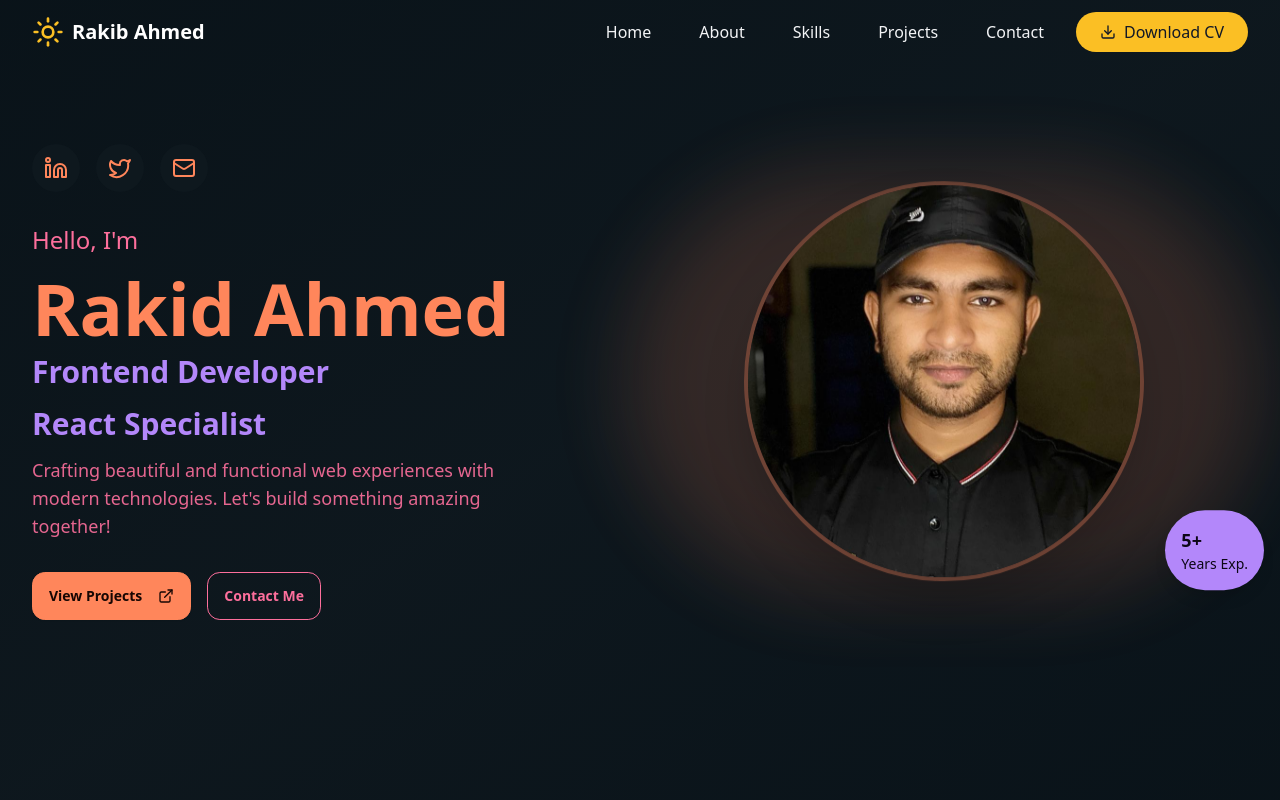
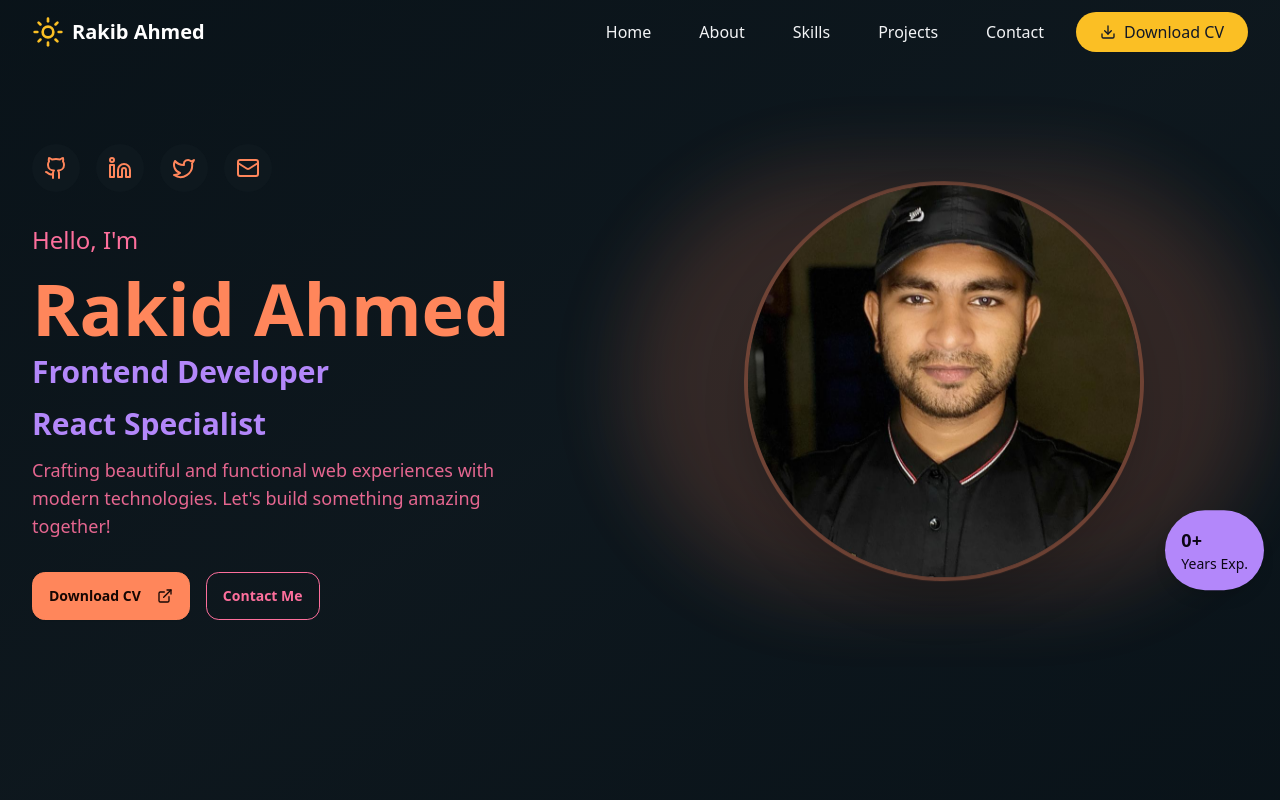
Before and after one commit to mdrakib02/Rakib-Ahmed, a React (Vite) app: page / in a window 1280 px wide. Shown: the top 800 px of the page. Built offline with nearby package versions, Linux system fonts and the light colour scheme.

Commit message:
update hero sections

```diff
--- a/src/Components/Header/NavBar.jsx
+++ b/src/Components/Header/NavBar.jsx
@@ -1,5 +1,5 @@
 import React, { useState, useEffect } from "react";
-import { Menu, X, Download, Sun } from "lucide-react";
+import { Menu, X, Download, Sun, Link } from "lucide-react";
 
 const NavLink = ({ href, children, className = "" }) => {
   return (
@@ -51,10 +51,10 @@ export default function NavBar() {
               <NavLink href="#skills">Skills</NavLink>
               <NavLink href="#projects">Projects</NavLink>
               <NavLink href="#contact">Contact</NavLink>
-              <button className="px-6 py-2 bg-amber-400 hover:bg-amber-500 text-gray-900 rounded-full font-medium transform hover:scale-105 transition-all duration-300 flex items-center gap-2">
+              <a href="https://docs.google.com/document/d/16-IgEVycvKVwI-HRMSUMMQ1D_E4m07pJ2q3AlkueV60/edit?usp=sharing" className="px-6 py-2 bg-amber-400 hover:bg-amber-500 text-gray-900 rounded-full font-medium transform hover:scale-105 transition-all duration-300 flex items-center gap-2">
                 <Download className="h-4 w-4" />
                 Download CV
-              </button>
+              </a>
             </div>
           </div>
 
@@ -93,10 +93,10 @@ export default function NavBar() {
           <NavLink href="#projects" className="block">
             Projects
           </NavLink>
-          <button className="w-full mt-4 px-6 py-2 bg-amber-400 hover:bg-amber-500 text-gray-900 rounded-full font-medium transform hover:scale-105 transition-all duration-300 flex items-center justify-center gap-2">
+          <a href="https://docs.google.com/document/d/16-IgEVycvKVwI-HRMSUMMQ1D_E4m07pJ2q3AlkueV60/edit?usp=sharing"  className="w-full mt-4 px-6 py-2 bg-amber-400 hover:bg-amber-500 text-gray-900 rounded-full font-medium transform hover:scale-105 transition-all duration-300 flex items-center justify-center gap-2">
             <Download className="h-4 w-4" />
             Download CV
-          </button>
+          </a>
         </div>
       </div>
     </nav>
--- a/src/Components/Hero/Hero.jsx
+++ b/src/Components/Hero/Hero.jsx
@@ -1,6 +1,6 @@
 import React from "react";
-import { Linkedin, Twitter, Mail, ExternalLink } from 'lucide-react';
-import myImg from "../../Asset/ME.jpg"
+import { Linkedin, Twitter, Mail, ExternalLink, Github } from "lucide-react";
+import myImg from "../../Asset/ME.jpg";
 
 export default function Hero() {
   return (
@@ -11,16 +11,33 @@ export default function Hero() {
           <div className="w-full md:w-1/2 space-y-8 text-left">
             {/* Social Icons */}
             <div className="flex space-x-4 animate-fade-in">
-              <a href="#" className="p-3 bg-base-100/50 backdrop-blur-sm rounded-full
-                hover:bg-primary/20 transition-all duration-300 text-primary">
+              <a
+                href="https://github.com/mdrakib02"
+                className="p-3 bg-base-100/50 backdrop-blur-sm rounded-full
+                hover:bg-primary/20 transition-all duration-300 text-primary"
+              >
+                <Github className="h-6 w-6" />
+              </a>
+
+              <a
+                href="https://www.linkedin.com/in/md-rakib1"
+                className="p-3 bg-base-100/50 backdrop-blur-sm rounded-full
+                hover:bg-primary/20 transition-all duration-300 text-primary"
+              >
                 <Linkedin className="h-6 w-6" />
               </a>
-              <a href="#" className="p-3 bg-base-100/50 backdrop-blur-sm rounded-full
-                hover:bg-primary/20 transition-all duration-300 text-primary">
+              <a
+                href="#"
+                className="p-3 bg-base-100/50 backdrop-blur-sm rounded-full
+                hover:bg-primary/20 transition-all duration-300 text-primary"
+              >
                 <Twitter className="h-6 w-6" />
               </a>
-              <a href="#" className="p-3 bg-base-100/50 backdrop-blur-sm rounded-full
-                hover:bg-primary/20 transition-all duration-300 text-primary">
+              <a
+                href="https://mail.google.com/mail/mdrakibahmed514@gmail.com"
+                className="p-3 bg-base-100/50 backdrop-blur-sm rounded-full
+                hover:bg-primary/20 transition-all duration-300 text-primary"
+              >
                 <Mail className="h-6 w-6" />
               </a>
             </div>
@@ -35,22 +52,28 @@ export default function Hero() {
               </h1>
               <div className="relative h-20 overflow-hidden">
                 <div className="animate-slide-loop absolute">
-                  <p className="text-2xl md:text-3xl font-semibold text-accent py-2">Frontend Developer</p>
-                  <p className="text-2xl md:text-3xl font-semibold text-accent py-2">React Specialist</p>
-                  <p className="text-2xl md:text-3xl font-semibold text-accent py-2">UI/UX Enthusiast</p>
+                  <p className="text-2xl md:text-3xl font-semibold text-accent py-2">
+                    Frontend Developer
+                  </p>
+                  <p className="text-2xl md:text-3xl font-semibold text-accent py-2">
+                    React Specialist
+                  </p>
                 </div>
               </div>
               <p className="text-lg text-secondary/90 max-w-lg animate-fade-in-delay-2">
-                Crafting beautiful and functional web experiences with modern technologies.
-                Let's build something amazing together!
+                Crafting beautiful and functional web experiences with modern
+                technologies. Let's build something amazing together!
               </p>
               <div className="flex space-x-4 pt-4 animate-fade-in-delay-3">
-                <button className="btn btn-primary">
-                  View Projects <ExternalLink className="h-4 w-4 ml-2" />
-                </button>
-                <button className="btn btn-outline btn-secondary">
+                <a
+                  href="https://docs.google.com/document/d/16-IgEVycvKVwI-HRMSUMMQ1D_E4m07pJ2q3AlkueV60/edit?usp=sharing"
+                  className="btn btn-primary"
+                >
+                  Download CV <ExternalLink className="h-4 w-4 ml-2" />
+                </a>
+                <a href="#contact" className="btn btn-outline btn-secondary">
                   Contact Me
-                </button>
+                </a>
               </div>
             </div>
           </div>
@@ -66,7 +89,7 @@ export default function Hero() {
                   border-4 border-primary/30 shadow-2xl"
               />
               <div className="absolute -bottom-4 -right-4 bg-accent text-accent-content rounded-full p-4 shadow-lg animate-bounce">
-                <span className="text-lg font-bold">5+</span>
+                <span className="text-lg font-bold">0+</span>
                 <span className="block text-sm">Years Exp.</span>
               </div>
             </div>
@@ -76,10 +99,18 @@ export default function Hero() {
 
       <style jsx>{`
         @keyframes slide-loop {
-          0% { transform: translateY(0); }
-          33% { transform: translateY(-40px); }
-          66% { transform: translateY(-80px); }
-          100% { transform: translateY(0); }
+          0% {
+            transform: translateY(0);
+          }
+          33% {
+            transform: translateY(-40px);
+          }
+          66% {
+            transform: translateY(-80px);
+          }
+          100% {
+            transform: translateY(0);
+          }
         }
         .animate-slide-loop {
           animation: slide-loop 6s infinite;
@@ -118,13 +149,23 @@ export default function Hero() {
           }
         }
         @keyframes fadeIn {
-          from { opacity: 0; }
-          to { opacity: 1; }
+          from {
+            opacity: 0;
+          }
+          to {
+            opacity: 1;
+          }
         }
         @keyframes float {
-          0% { transform: translateY(0); }
-          50% { transform: translateY(-20px); }
-          100% { transform: translateY(0); }
+          0% {
+            transform: translateY(0);
+          }
+          50% {
+            transform: translateY(-20px);
+          }
+          100% {
+            transform: translateY(0);
+          }
         }
       `}</style>
     </div>
--- a/src/Components/ProjectsSection.jsx
+++ b/src/Components/ProjectsSection.jsx
@@ -1,6 +1,8 @@
 import React, { useState } from "react";
 import { ExternalLink, Github, X, ChevronRight } from "lucide-react";
 import recofind from "../../src/Asset/Recofind.png";
+import Gadget from "../../src/Asset/Gadget Heaven.png";
+import Cricket from "../../src/Asset/Crictket.png";
 
 const ProjectModal = ({ project, isOpen, onClose }) => {
   if (!isOpen) return null;
@@ -20,7 +22,7 @@ const ProjectModal = ({ project, isOpen, onClose }) => {
           </div>
 
           <img
-            src={project.image}
+            src={project?.image}
             alt={project.title}
             className="w-full h-64 object-cover rounded-lg mb-6"
           />
@@ -85,7 +87,7 @@ const ProjectCard = ({ project, onViewDetails }) => {
     <div className="bg-base-100 rounded-xl overflow-hidden shadow-lg group hover:-translate-y-2 transition-all duration-300">
       <div className="relative overflow-hidden">
         <img
-          src={project.image}
+          src={project?.image}
           alt={project.title}
           className="w-full h-48 object-cover group-hover:scale-110 transition-transform duration-500"
         />
@@ -133,7 +135,7 @@ const ProjectsSection = () => {
         "A comprehensive dashboard for managing online store operations",
       longDescription:
         "This is a sports accessories e-commerce website, a platform where customers can browse, purchase, and review various sports accessories, from gear to apparel, catering to different sports disciplines. The website will support user authentication and product management.",
-      image: "../../src/Asset/Recofind.png",
+      image: recofind,
       technologies: [
         "React",
         "Node.js",
@@ -157,7 +159,7 @@ const ProjectsSection = () => {
         "A modern social networking application with real-time features",
       longDescription:
         "A feature-rich social media platform that allows users to connect, share content, and interact in real-time. Includes advanced features like live messaging and content recommendation.",
-      image: "/src/Asset/Gadget Heaven.png",
+      image: Gadget,
       technologies: [
         "React",
         "Firebase",
@@ -181,7 +183,7 @@ const ProjectsSection = () => {
       shortDescription: "A collaborative player management for teams",
       longDescription:
         "This website serves as an all-in-one solution for cricket player management, offering features that cater to teams, coaches, and players. It simplifies player data organization, tracks performance metrics, and facilitates better decision-making with detailed analytics. ",
-      image: "/src/Asset/Crictket.png",
+      image: Cricket,
       technologies: [
         "React",
         "Java Script",
```
